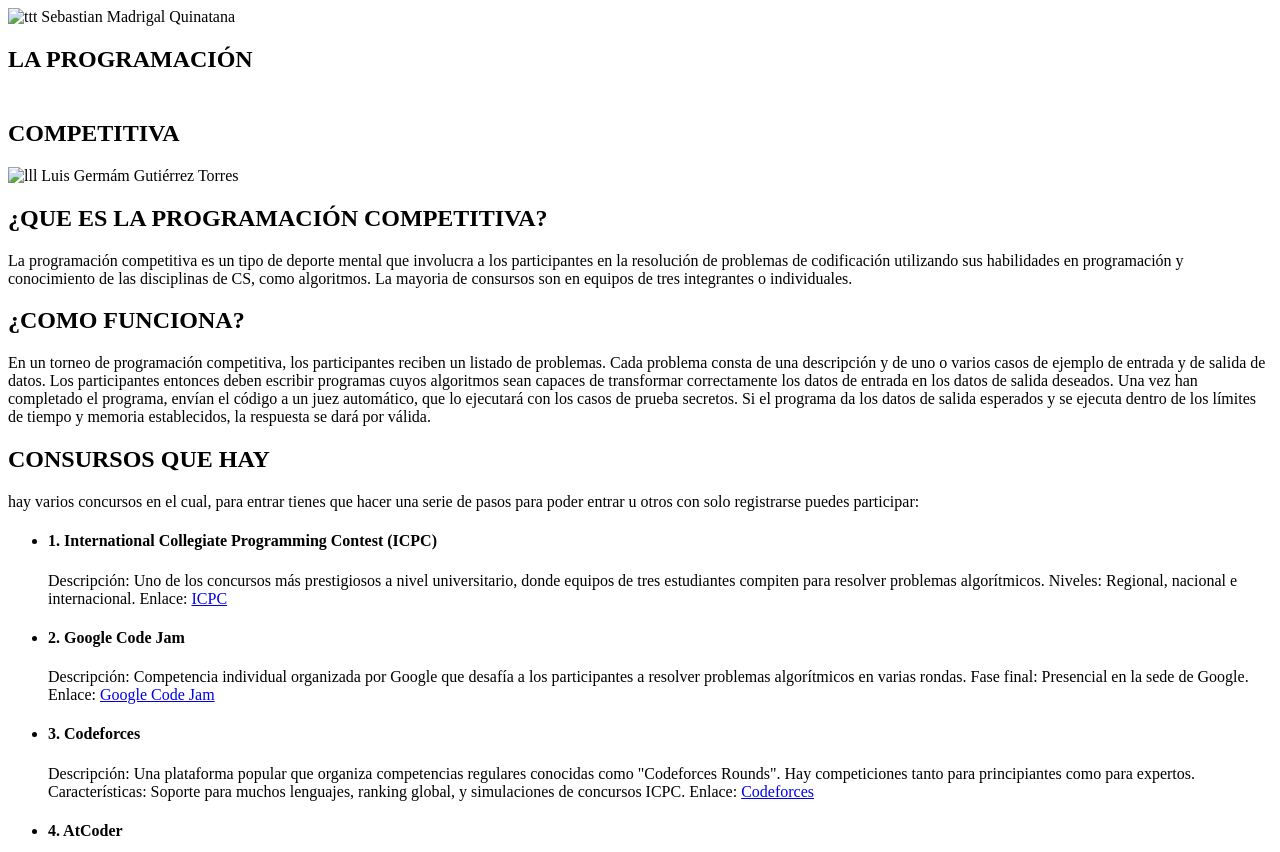
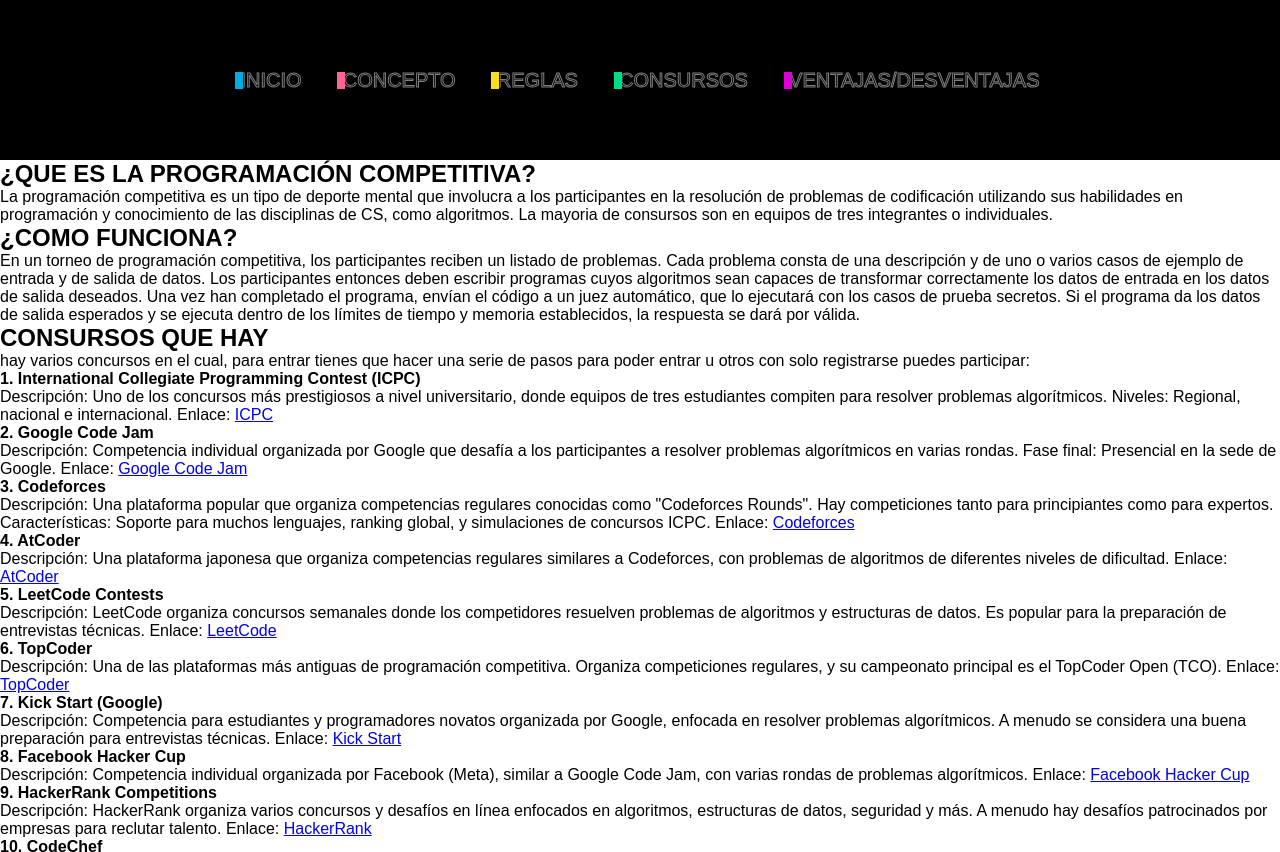
Before and after one commit to sxmq13/club-programacion-cbtis, a plain HTML site: page index.html in a window 1280 px wide. Shown: the top 852 px of the page. Drawn offline with Linux system fonts and the light colour scheme; a web font is replaced by a local one.

Commit message:
CREACION DEL HEADER

```diff
--- a/css/css.css
+++ b/css/css.css
@@ -1,3 +1,48 @@
+@import url('https://fonts.googleapis.com/css2?family=Alex+Brush&family=Alfa+Slab+One&family=Kablammo&display=swap');
 *{
-
+    margin: 0;
+    padding: 0;
+    box-sizing: border-box;
+    font-family: 'Poppins', sans-serif;
 }
+nav{
+    display: flex;
+    justify-content: center;
+    align-items: center;
+    min-height: 20vh;
+    background-color: black;
+}
+nav ul{
+    position: relative;
+    display: flex;
+    flex-direction: row;
+    gap: 30px;
+}
+nav ul li{
+    position: relative;
+    font-size: 20px;
+    text-decoration: none;
+    line-height: 17px;
+    text-transform: uppercase;
+    color: transparent;
+    -webkit-text-stroke: 1px rgba(255, 255, 255, 0.5);
+}
+nav ul li a{
+    text-decoration: none;
+    color: transparent;
+    -webkit-text-stroke: 1px rgba(255, 255, 255, 0.5);
+}
+nav ul li a::before{
+    content: attr(data-text);
+    position: absolute;
+    color: var(--clr);
+    width: 0;
+    overflow: hidden;
+    transition: 1s;
+    border-right: 8px solid var(--clr);
+    -webkit-text-stroke: 1pz var(--clr);
+}
+nav ul li a:hover::before{
+    width: 100%;
+    filter: drop-shadow(0 0 25px var(--clr));
+}
--- a/index.html
+++ b/index.html
@@ -7,27 +7,26 @@
     <link rel="stylesheet" href="css/css.css">
 </head>
 <body>
-    <header>
-        <section id="inicio" class="inicio">
-            <div class="containerr-parcial">
-                <div class="containerr parciall">
-                    <div class="customerr-partial">
-                        <div class="Contennt-partial-support">
-                            <img src="img/" alt="ttt">
-                            <span class="name">Sebastian Madrigal Quinatana</span>
-                        </div>
-                    </div>
-                <div class="container-logoo">
-                        <h1 class="logoo"><a>LA PROGRAMACIÓN </a></h1>
-                        <h1 class="logoo"><a><br>COMPETITIVA</a></h1>
-                </div>
-                <div class="container-user-partial">
-                        <img src="img/" alt="lll">
-                        <span class="name">Luis Germám Gutiérrez Torres</span>
-                    </div>
-                </div>
-            </div>
-        </section>
+    <header class="inicio" id="inicio">
+        <nav>
+            <ul>
+                <li style="--clr: #00ade1">
+                    <a href="#" data-text="&nbsp;INICIO">&nbsp;INICIO&nbsp;</a>
+                </li>
+                <li style="--clr: #ff6493">
+                    <a href="#" data-text="&nbsp;CONCEPTO">&nbsp;CONCEPTO&nbsp;</a>
+                </li>
+                <li style="--clr: #ffdd1c">
+                    <a href="#" data-text="&nbsp;REGLAS">&nbsp;REGLAS&nbsp;</a>
+                </li>
+                <li style="--clr: #00dc82">
+                    <a href="#" data-text="&nbsp;CONSURSOS">&nbsp;CONSURSOS&nbsp;</a>
+                </li>
+                <li style="--clr: #dc00d4">
+                    <a href="#" data-text="&nbsp;VENTAJAS/DESVENTAJAS">&nbsp;VENTAJAS/DESVENTAJAS&nbsp;</a>
+                </li>
+            </ul>
+        </nav>
     </header>
     <main>
         <section id="ques" class="ques">
```
